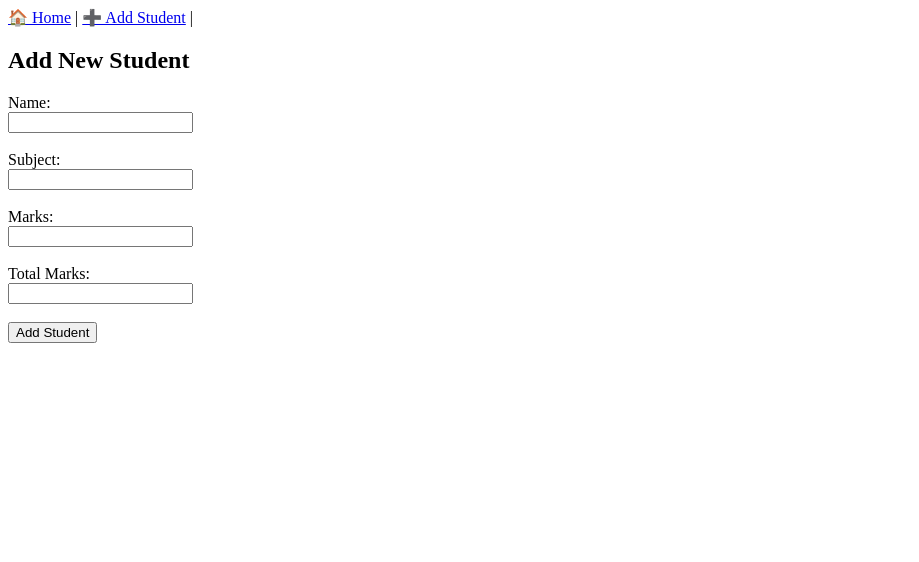
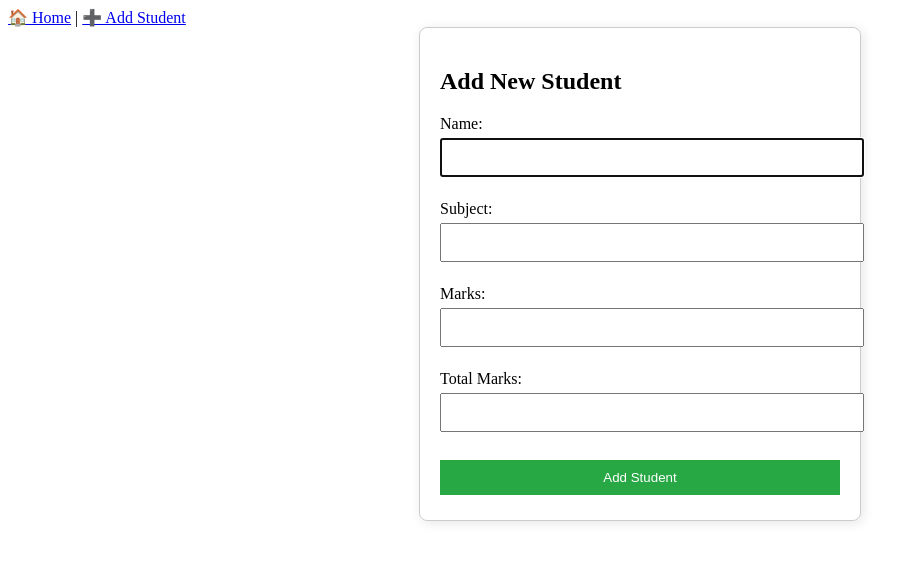
Before and after one commit to jwalant007/qr-code-genrator, a Flask app: page /add_student in a window 1280 px wide. Shown: the top 562 px of the page, without its empty margins (0-919 px from the left). Run offline with Flask 3, Linux system fonts and the light colour scheme.

Commit message:
Updated Flask app for redeployment on Render

```diff
--- a/templates/add-student.html
+++ b/templates/add-student.html
@@ -2,6 +2,32 @@
 <html lang="en">
 <head>
     <title>Add Student</title>
+
+    <style>
+        .container {
+            max-width: 400px;
+            margin: auto;
+            padding: 20px;
+            border: 1px solid #ccc;
+            border-radius: 8px;
+            box-shadow: 2px 2px 12px rgba(0, 0, 0, 0.1);
+        }
+        input, button {
+            width: 100%;
+            padding: 10px;
+            margin: 5px 0;
+        }
+        button {
+            background-color: #28a745;
+            color: white;
+            border: none;
+            cursor: pointer;
+        }
+        button:hover {
+            background-color: #218838;
+        }
+    </style>
+
     <script>
         function validateForm() {
             let name = document.forms["studentForm"]["name"].value;
@@ -19,18 +45,19 @@
                 return false;
             }
 
-            return true;
+            return confirm("Are you sure you want to submit the data?");
         }
     </script>
 </head>
 <body>
     <nav>
         <a href="/">🏠 Home</a> |
-        <a href="/add_student">➕ Add Student</a> |
+        <a href="/add_student">➕ Add Student</a>
     </nav>
 
     <div class="container">
         <h2>Add New Student</h2>
+
         {% if success is not none %}
             <p>
                 {% if success %}
@@ -43,7 +70,7 @@
 
         <form name="studentForm" method="POST" onsubmit="return validateForm()">
             <label>Name:</label><br>
-        <input type="text" name="name" required><br><br>
+            <input type="text" name="name" required autofocus><br><br>
 
             <label>Subject:</label><br>
             <input type="text" name="subject" required><br><br>
```
Lines whose indentation alone changed are shown as unchanged.
